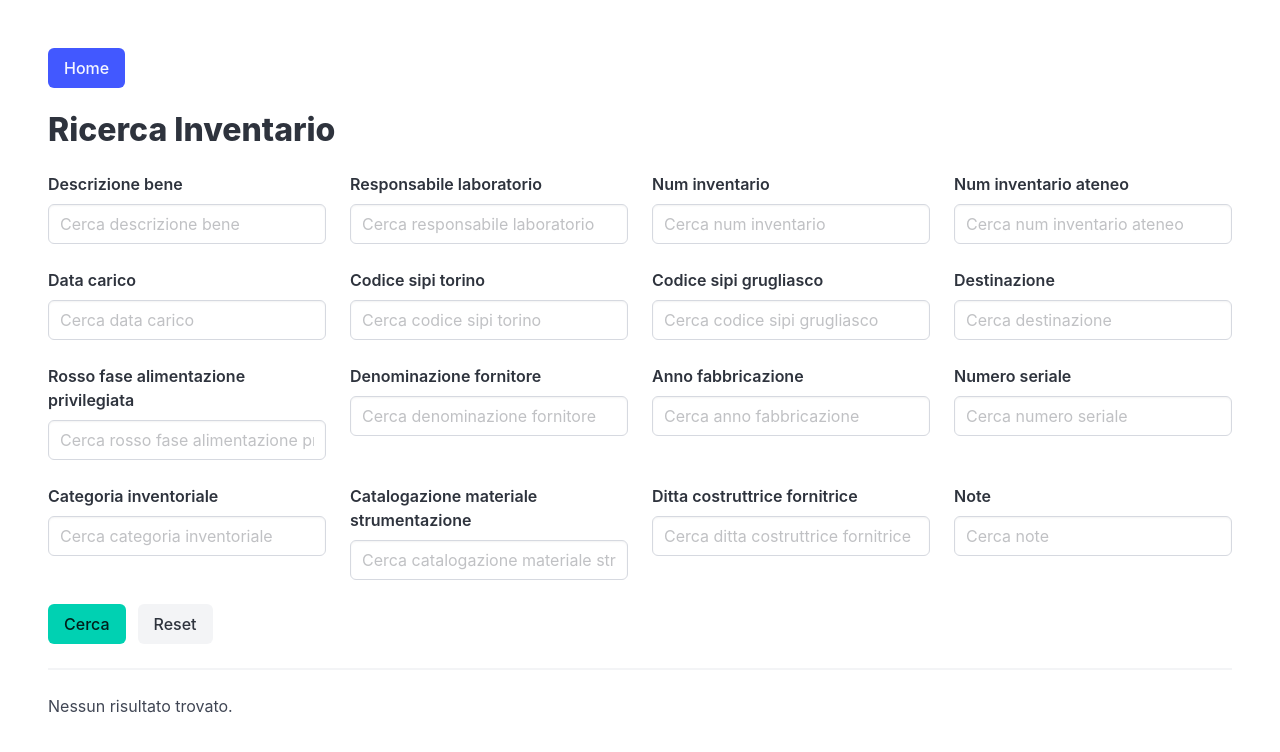
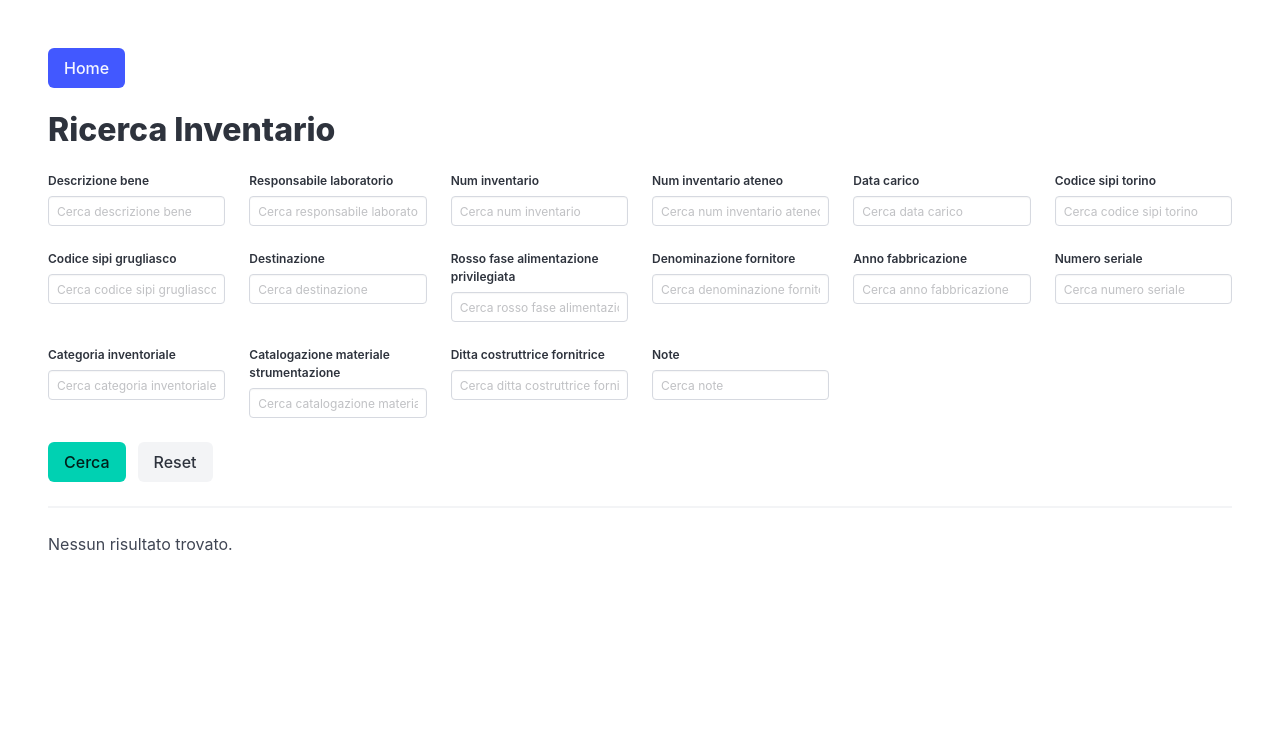
Before and after one commit to olivierfriard/togru, a Flask app: page /togru/search in a window 1280 px wide. Shown: the top 752 px of the page. Run offline with Flask 3, Linux system fonts and the light colour scheme; the visitor is signed in with stand-in values (Sample User, id 1); parts of the project's set-up code (start-up, migrations or seed data) failed here and were passed over.

Commit message:
some changes

```diff
--- a/templates/search.html
+++ b/templates/search.html
@@ -4,6 +4,7 @@
     <meta charset="UTF-8" />
     <title>Ricerca Inventario</title>
     <link rel="stylesheet" href="https://cdn.jsdelivr.net/npm/bulma@1.0.0/css/bulma.min.css" />
+    <link rel="stylesheet" href="/togru/static/static_header.css">
 </head>
 <body>
 <section class="section">
@@ -17,11 +18,11 @@
         <form method="get" action="{{ url_for('search') }}">
             <div class="columns is-multiline">
                 {% for field in fields %}
-                <div class="column is-one-quarter">
-                    <div class="field">
-                        <label class="label">{{ field.replace('_', ' ').capitalize() }}</label>
+                <div class="column is-2">
+                    <div class="field is-small">
+                        <label class="label is-size-7">{{ field.replace('_', ' ').capitalize() }}</label>
                         <div class="control">
-                            <input class="input"
+                            <input class="input is-small"
                                    type="text"
                                    name="{{ field }}"
                                    value="{{ request_args.get(field, '') }}"
@@ -105,9 +106,9 @@
 <div class="mb-5">
 <b>{{ records|length }}</b> ben{% if records|length > 1%}i{%else%}e{%endif%} trovat{% if records|length > 1%}i{%else%}o{%endif%}<br>
 </div>
-
+<div class="table-container">
 {% include "table.html" %}
-
+</div>
         {% else %}
         <p>Nessun risultato trovato.</p>
         {% endif %}
--- a/templates/storico.html
+++ b/templates/storico.html
@@ -8,7 +8,7 @@
 <body>
 <section class="section">
     <div class="container">
-        <a class="button is-link" href="{{ url_for('search') }}">← Torna alla ricerca</a>
+        <a href="javascript:history.back()" class="button is-link">Indietro</a>
         <h1 class="title mt-5">Storico modifiche per Record ID {{ record_id }}</h1>
 
         {% if audits %}
--- a/templates/view.html
+++ b/templates/view.html
@@ -13,14 +13,16 @@
 <div class="field is-grouped">
 <a class="button is-link" href="{{ url_for('index') }}">Home</a>
 
+<a href="javascript:history.back()" class="button is-link">Indietro</a>
+<!--
 {% if query_string %}
 <a class="button is-link" href="/togru/search?{{ query_string }}">Torna alla ricerca</a>
 {%endif%}
 
 <a class="button is-link" href="{{ url_for('tutti') }}">Visualizza tutti beni</a>
+-->
 
-
-<a class="button is-warning" href="{{ url_for('modifica', record_id=record['id']) }}">Modifica</a>
+<a class="button is-warning" href="{{ url_for('modifica', record_id=record['id'], query_string=query_string) }}">Modifica</a>
 
 <form method="post" action="{{ url_for('delete_record', record_id=record.id, query_string='view') }}" style="display:inline;" onsubmit="return confirm('Sei sicuro di voler eliminare questo record?');">
 <button class="button is-danger" type="submit">Elimina</button>
--- a/togru.py
+++ b/togru.py
@@ -183,11 +183,11 @@ def tutti():
     with engine.connect() as conn:
         result = conn.execute(
             text(
-                "SELECT * FROM inventario WHERE deleted IS NULL ORDER BY responsabile_laboratorio , descrizione_bene "
+                "SELECT * FROM inventario WHERE deleted IS NULL ORDER BY responsabile_laboratorio, descrizione_bene "
             )
         )
         records = result.fetchall()
-    return render_template("tutti_record.html", records=records)
+    return render_template("tutti_record.html", records=records, query_string="tutti")
 
 
 @app.route(APP_ROOT + "/view/<int:record_id>")
@@ -300,10 +300,12 @@ def salva_modifiche(record_id):
         conn.commit()
 
     query_string = request.form.get("query_string", "")
-    if query_string:
+    if query_string == "tutti":
+        return redirect(APP_ROOT + "/tutti")
+    elif query_string:
         return redirect(APP_ROOT + f"/search?{query_string}")
-
-    return redirect(url_for("index"))
+    else:
+        return redirect(url_for("index"))
 
 
 @app.route(APP_ROOT + "/modifica_multipla", methods=["POST"])
@@ -580,7 +582,7 @@ def search_resp(responsabile_laboratorio: str = ""):
     with engine.connect() as conn:
         result = conn.execute(
             text(
-                """( select DISTINCT ON (LOWER(responsabile_laboratorio)) responsabile_laboratorio from inventario WHERE responsabile_laboratorio != '') ORDER by LOWER(responsabile_laboratorio)"""
+                """( SELECT DISTINCT ON (LOWER(responsabile_laboratorio)) responsabile_laboratorio from inventario WHERE responsabile_laboratorio != '') ORDER by LOWER(responsabile_laboratorio)"""
             )
         )
         resp = result.fetchall()
```
Also changed, not shown: static/style.css (deleted, +0 -18 lines), templates/tutti_record.html (+5 -12 lines). Lines whose indentation alone changed are shown as unchanged.
